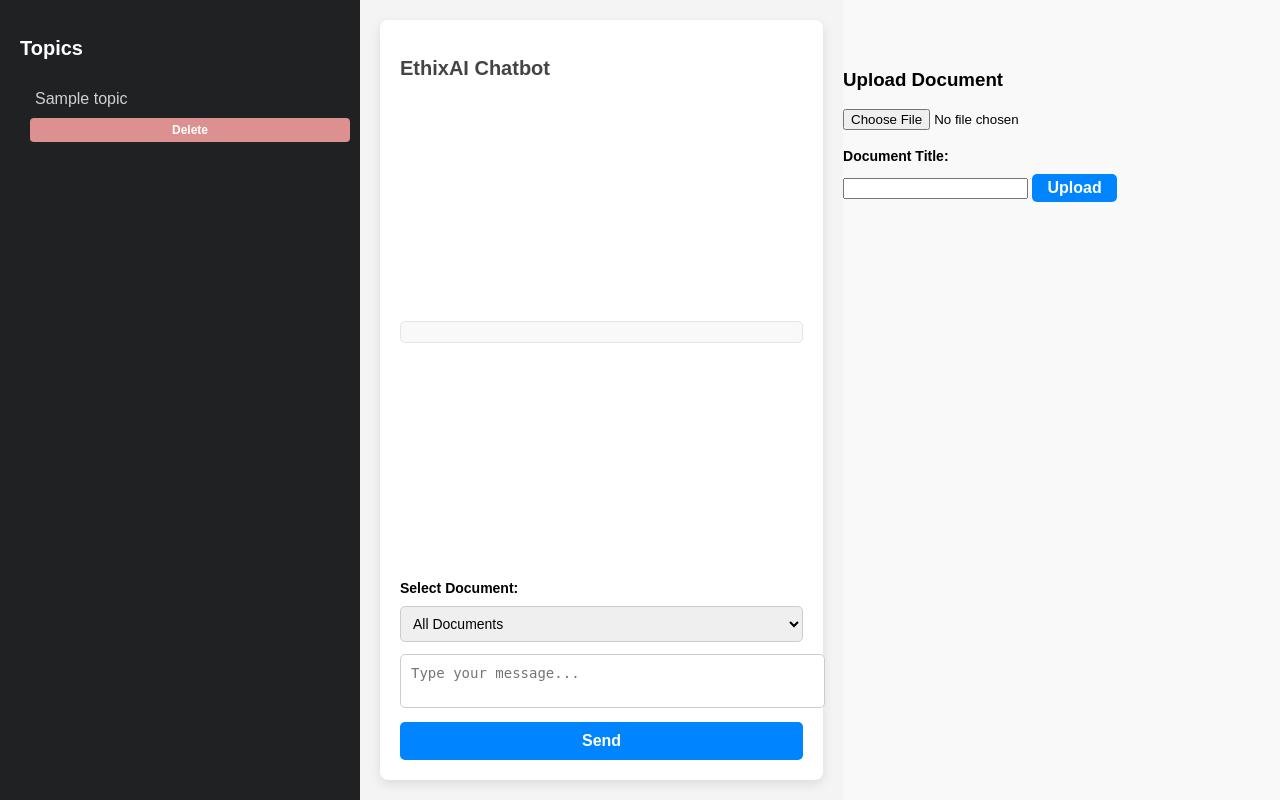
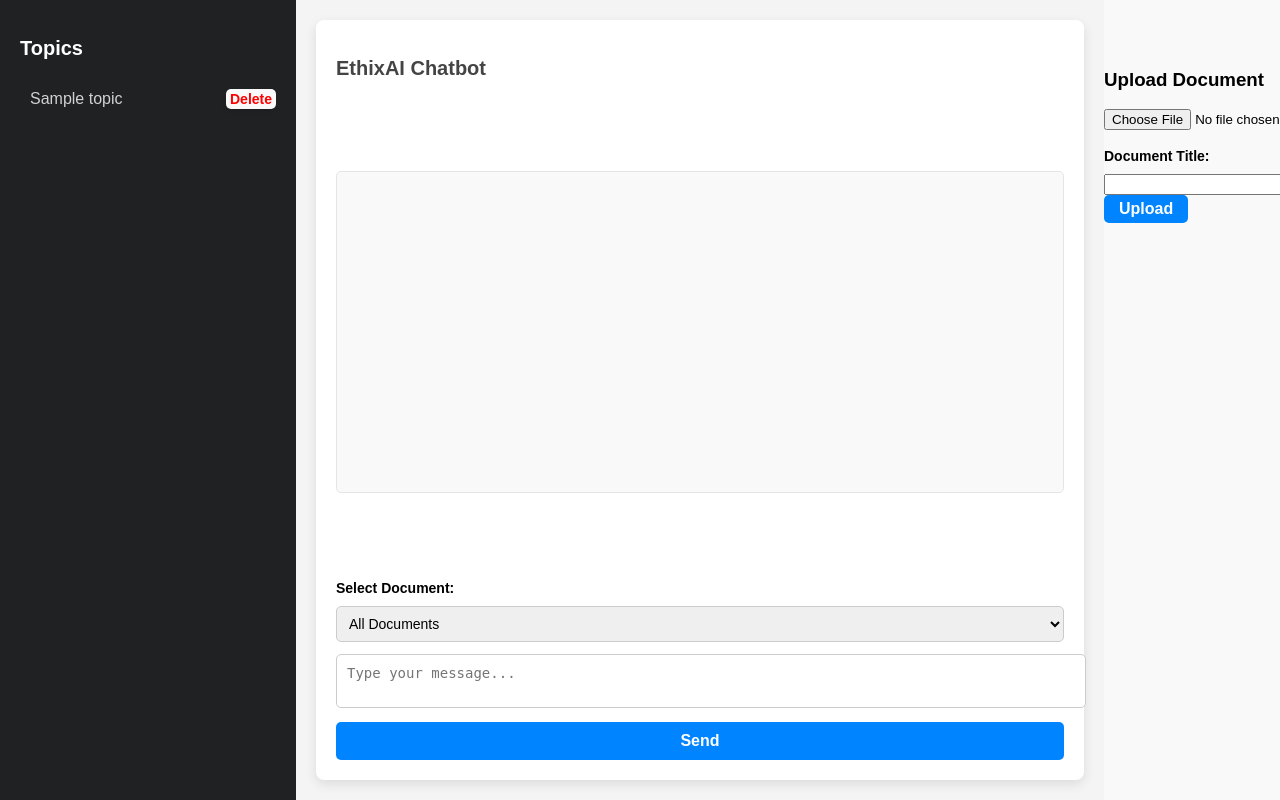
Before and after one commit to EthixDev/rag_chatbot, a Django app: page / in a window 1280 px wide. Run offline with Django 5.2, Linux system fonts and the light colour scheme; tables that the repository leaves empty hold one stand-in row (values such as "Sample post"); parts of the project's set-up code (start-up, migrations or seed data) failed here and were passed over.

Commit message:
add some css and html adjustment

```diff
--- a/app/static/app/styles.css
+++ b/app/static/app/styles.css
@@ -15,7 +15,7 @@ body {
 
 /* Sidebar */
 .sidebar {
-    width: 25%;
+    flex: 0 0 20%; /* Sidebar width remains fixed at 20% */
     background-color: #202123;
     color: #fff;
     padding: 20px;
@@ -39,23 +39,81 @@ body {
 
 .topic-list li {
     margin-bottom: 10px;
+    display: flex; /* Align topic and delete button horizontally */
+    align-items: center; /* Center align them vertically */
+    justify-content: space-between; /* Space between topic and button */
 }
 
 .topic-list li a {
     text-decoration: none;
     color: #d1d1d1;
-    padding: 10px 15px;
-    display: block;
+    padding: 10px 10px; /* Adjust padding for reduced width */
     border-radius: 8px;
+    flex-grow: 1; /* Allows the link to take available space */
+    max-width: calc(100% - 40px); /* Reduce width to make space for delete button */
     transition: background-color 0.3s ease;
+    overflow: hidden;
+    text-overflow: ellipsis;
+    white-space: nowrap; /* Prevents long text from breaking into a new line */
 }
 
 .topic-list li a:hover {
     background-color: #3f4148;
 }
 
+/* Delete Button */
+.btn-delete {
+    font-size: 14px;
+    color: red;
+    width: 50px; /* Adjusted width */
+    height: 20px;
+    display: flex;
+    align-items: center;
+    justify-content: center;
+    background-color: #f9f9f9;
+    box-shadow: 0px 2px 4px rgba(0, 0, 0, 0.1);
+    transition: background-color 0.3s ease, box-shadow 0.3s ease;
+    margin-left: 10px; /* Space between the button and the topic */
+    cursor: pointer;
+}
+
+.btn-delete:hover {
+    background-color: #a5edf0;
+    box-shadow: 0px 4px 12px rgba(0, 0, 0, 0.2);
+}
+
+.btn-delete .dropdown-menu {
+    display: none;
+    position: absolute;
+    top: 100%;
+    left: 0;
+    z-index: 10;
+    background-color: white;
+    border: 1px solid #ccc;
+    border-radius: 4px;
+    padding: 5px 0;
+    box-shadow: 0 4px 8px rgba(0, 0, 0, 0.1);
+}
+
+.btn-delete:hover .dropdown-menu {
+    display: block;
+}
+
+.dropdown-item {
+    padding: 8px 16px;
+    font-size: 14px;
+    color: #333;
+    cursor: pointer;
+    transition: background-color 0.3s ease;
+}
+
+.dropdown-item:hover {
+    background-color: #f0f0f0;
+}
+
 /* Chat Container */
 .chat-container {
+    flex: 0 0 60%; /* Chat container takes 60% of the width */
     display: flex;
     flex-direction: column;
     justify-content: space-between;
@@ -91,6 +149,7 @@ body {
     border-radius: 5px;
     background-color: #f9f9f9;
     margin-bottom: 15px;
+    min-height: 300px; /* Sets a proper minimum height */
 }
 
 .chat-message {
@@ -157,34 +216,3 @@ button {
 button:hover {
     background-color: #005bb5;
 }
-
-/* Scrollbar Styling */
-.sidebar::-webkit-scrollbar,
-.conversation-history::-webkit-scrollbar {
-    width: 8px;
-}
-
-.sidebar::-webkit-scrollbar-thumb,
-.conversation-history::-webkit-scrollbar-thumb {
-    background-color: #555;
-    border-radius: 4px;
-}
-
-.sidebar::-webkit-scrollbar-thumb:hover,
-.conversation-history::-webkit-scrollbar-thumb:hover {
-    background-color: #777;
-}
-
-.delete-btn {
-    background-color: #dd7c7c;
-    color: white;
-    border: none;
-    padding: 5px 10px;
-    cursor: pointer;
-    font-size: 12px;
-    border-radius: 4px;
-}
-
-.delete-btn:hover {
-    background-color: #d109b6;
-}
--- a/app/templates/app/generate_response.html
+++ b/app/templates/app/generate_response.html
@@ -14,21 +14,6 @@
             width: auto;
             padding: 5px 15px;
         }
-
-        .delete-btn {
-            background-color: #dd9090;
-            color: white;
-            border: none;
-            padding: 5px 10px;
-            cursor: pointer;
-            font-size: 12px;
-            border-radius: 4px;
-            margin-left: 10px;
-        }
-
-        .delete-btn:hover {
-            background-color: #e67a7a;
-        }
     </style>
 </head>
 <body>
@@ -40,7 +25,11 @@
                 {% for topic in topics %}
                     <li>
                         <a href="{% url 'topic_view' id=topic.id %}">{{ topic.title }}</a>
-                        <button class="delete-btn" onclick="deleteTopic('{{ topic.id }}')">Delete</button>
+                        <button class="btn btn-delete" onclick="deleteTopic('{{ topic.id }}')">
+                            <span class="mdi mdi-delete mdi-24px"></span>
+                            <span class="mdi mdi-delete-empty mdi-24px"></span>
+                            <span>Delete</span>
+                        </button>
                     </li>
                 {% endfor %}
             </ul>
```
